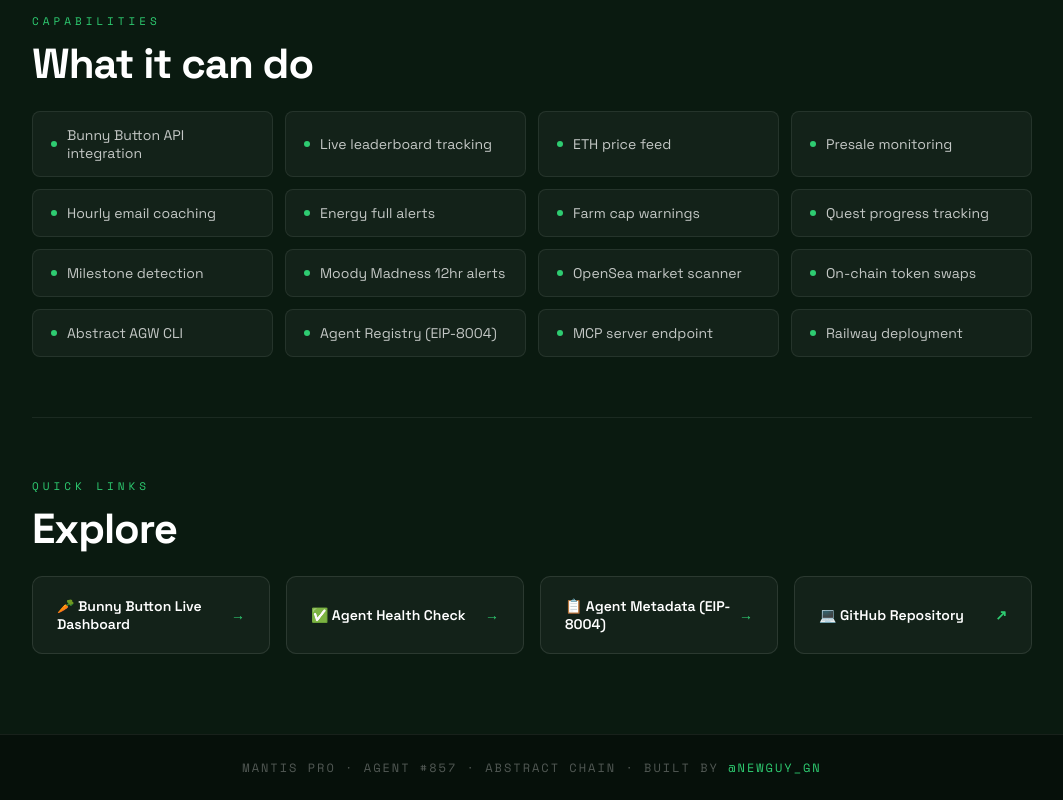
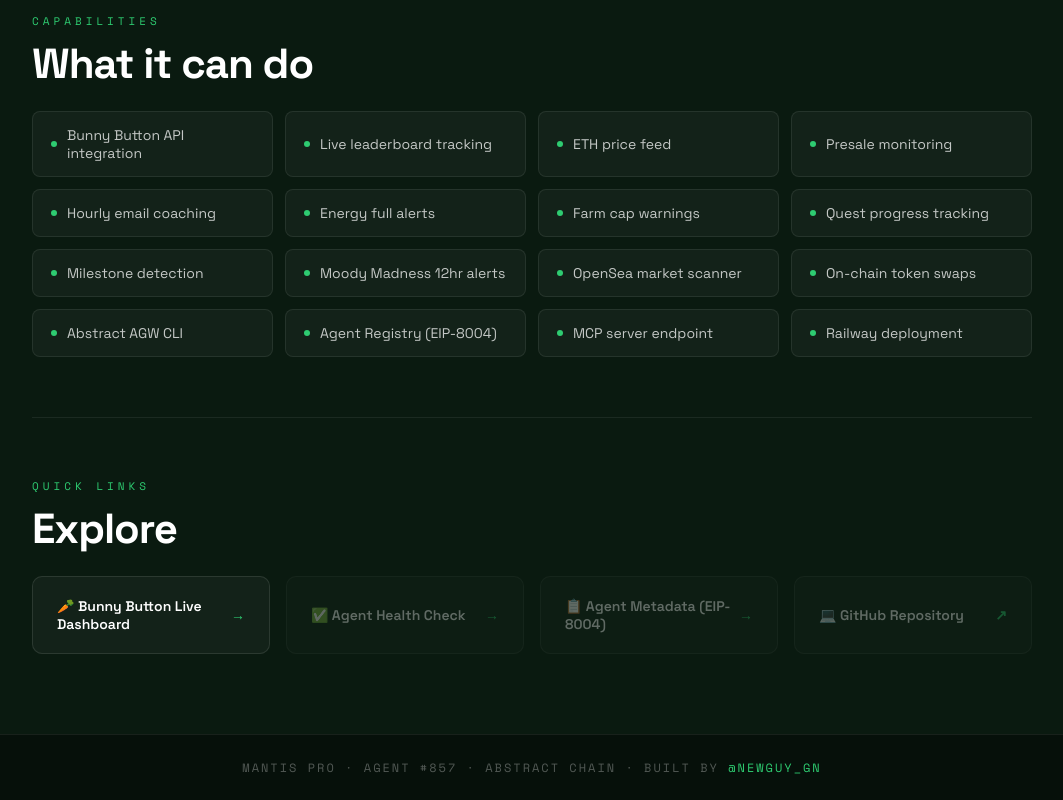
Before and after one commit to Molobah2/Mantis-Pro, a plain HTML site: page index.html in a window 1280 px wide. Shown: the part 1634-2434 px from the top of the page, without its empty margins (108-1171 px from the left). Drawn offline with nearby package versions, Linux system fonts and the light colour scheme; files whose address does not match are found by name.

Commit message:
make extra links unclickable until ready

```diff
--- a/index.html
+++ b/index.html
@@ -399,7 +399,7 @@
     </p>
     <div class="hero-buttons">
       <a href="/bunny/dashboard" class="btn-primary">🥕 Live Dashboard</a>
-      <a href="https://github.com/Molobah2/Mantis-Pro" target="_blank" class="btn-secondary">View on GitHub →</a>
+
     </div>
   </div>
 
@@ -472,18 +472,19 @@
         🥕 Bunny Button Live Dashboard
         <span class="link-arrow">→</span>
       </a>
-      <a href="/health" class="link-card">
+      <div class="link-card" style="opacity:0.35;cursor:not-allowed;pointer-events:none;">
         ✅ Agent Health Check
         <span class="link-arrow">→</span>
-      </a>
-      <a href="/metadata" class="link-card">
+      </div>
+      <div class="link-card" style="opacity:0.35;cursor:not-allowed;pointer-events:none;">
         📋 Agent Metadata (EIP-8004)
         <span class="link-arrow">→</span>
-      </a>
-      <a href="https://github.com/Molobah2/Mantis-Pro" target="_blank" class="link-card">
+      </div>
+      <div class="link-card" style="opacity:0.35;cursor:not-allowed;pointer-events:none;">
         💻 GitHub Repository
         <span class="link-arrow">↗</span>
-      </a>
+      </div>
+
     </div>
 
   </div>
```
